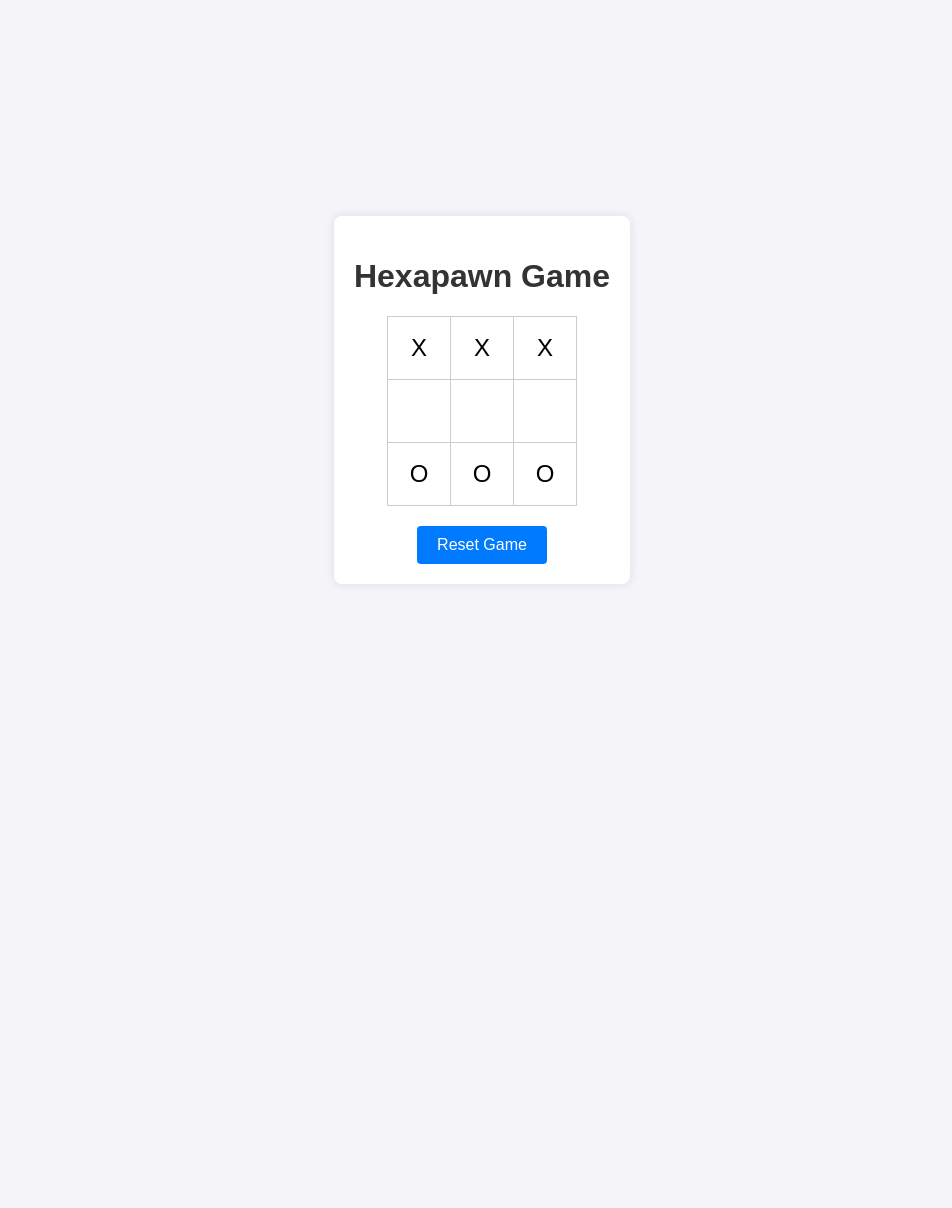
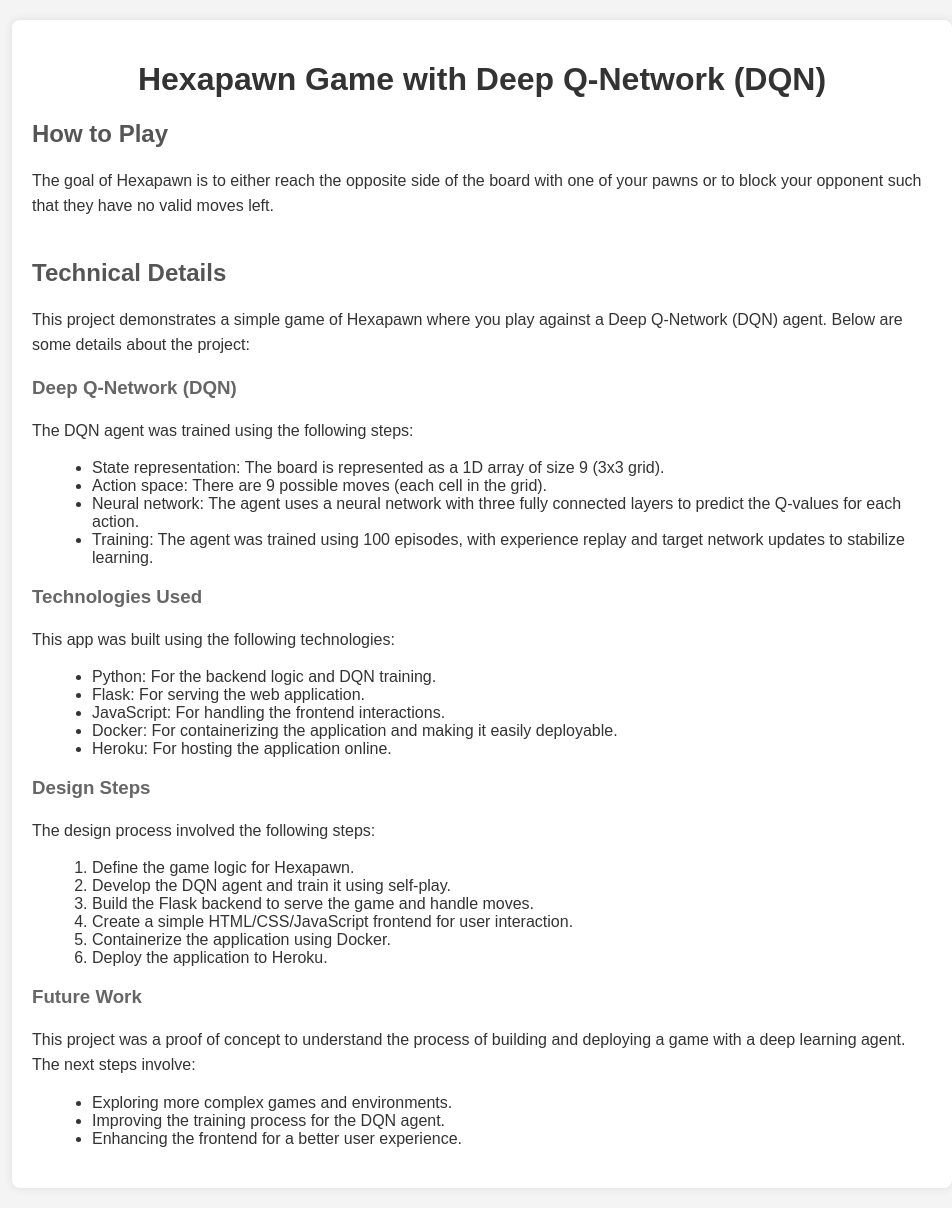
Before and after one commit to benjamin-hutchings/DQN-RLAgent-Hexapawn, a Flask app: page / in a window 1280 px wide. Shown: the whole page, without its empty margins (158-1110 px from the left). Before the commit the page ends 564 px from the top, so only its background shows below. Run offline with Flask 3, Linux system fonts and the light colour scheme.

Commit message:
Update GUI with instructions and technical details

```diff
--- a/static/styles.css
+++ b/static/styles.css
@@ -1,64 +1,68 @@
 body {
     font-family: Arial, sans-serif;
-    background-color: #f4f4f9;
+    background-color: #f4f4f4;
+    margin: 0;
+    padding: 20px;
+}
+
+.container {
+    max-width: 900px;
+    margin: 0 auto;
+    background-color: #fff;
+    padding: 20px;
+    border-radius: 8px;
+    box-shadow: 0 0 10px rgba(0,0,0,0.1);
+}
+
+h1 {
+    text-align: center;
+    color: #333;
+}
+
+h2 {
+    color: #555;
+}
+
+h3 {
+    color: #666;
+}
+
+p {
+    line-height: 1.6;
+    color: #333;
+}
+
+ul, ol {
+    margin-left: 20px;
+    color: #333;
+}
+
+#board {
+    display: grid;
+    grid-template-columns: repeat(3, 100px);
+    gap: 5px;
+    justify-content: center;
+    margin: 20px 0;
+}
+
+#board div {
+    width: 100px;
+    height: 100px;
     display: flex;
     justify-content: center;
     align-items: center;
-    height: 100vh;
-    margin: 0;
+    font-size: 24px;
+    border: 2px solid #555;
+    background-color: #fafafa;
+    cursor: pointer;
 }
 
-.container {
+#message {
     text-align: center;
-    background-color: #ffffff;
-    padding: 20px;
-    box-shadow: 0 0 10px rgba(0, 0, 0, 0.1);
-    border-radius: 8px;
+    font-size: 18px;
+    color: #d9534f;
 }
 
-h1 {
-    color: #333;
+.game-section, .info-section {
+    margin-bottom: 20px;
 }
-
-#game {
-    margin: 20px 0;
-}
-
-#board {
-    border-collapse: collapse;
-    margin: 0 auto;
-}
-
-#board td {
-    width: 60px;
-    height: 60px;
-    border: 1px solid #ccc;
-    text-align: center;
-    vertical-align: middle;
-    font-size: 24px;
-    cursor: pointer;
-    transition: background-color 0.3s ease;
-}
-
-#board td.selected {
-    background-color: #d3d3d3;
-}
-
-#board td.valid-move {
-    background-color: #a3d3a3;
-}
-
-#reset-button {
-    background-color: #007bff;
-    color: #fff;
-    border: none;
-    padding: 10px 20px;
-    font-size: 16px;
-    cursor: pointer;
-    border-radius: 4px;
-    transition: background-color 0.3s ease;
-}
-
-#reset-button:hover {
-    background-color: #0056b3;
-}
--- a/templates/index.html
+++ b/templates/index.html
@@ -3,16 +3,56 @@
 <head>
     <meta charset="UTF-8">
     <meta name="viewport" content="width=device-width, initial-scale=1.0">
-    <title>Hexapawn Game</title>
+    <title>Hexapawn with DQN</title>
     <link rel="stylesheet" href="/static/styles.css">
 </head>
 <body>
     <div class="container">
-        <h1>Hexapawn Game</h1>
-        <div id="game">
-            <table id="board"></table>
+        <h1>Hexapawn Game with Deep Q-Network (DQN)</h1>
+        <div class="game-section">
+            <h2>How to Play</h2>
+            <p>The goal of Hexapawn is to either reach the opposite side of the board with one of your pawns or to block your opponent such that they have no valid moves left.</p>
+            <div id="board"></div>
+            <p id="message"></p>
         </div>
-        <button id="reset-button">Reset Game</button>
+        <div class="info-section">
+            <h2>Technical Details</h2>
+            <p>This project demonstrates a simple game of Hexapawn where you play against a Deep Q-Network (DQN) agent. Below are some details about the project:</p>
+            <h3>Deep Q-Network (DQN)</h3>
+            <p>The DQN agent was trained using the following steps:</p>
+            <ul>
+                <li>State representation: The board is represented as a 1D array of size 9 (3x3 grid).</li>
+                <li>Action space: There are 9 possible moves (each cell in the grid).</li>
+                <li>Neural network: The agent uses a neural network with three fully connected layers to predict the Q-values for each action.</li>
+                <li>Training: The agent was trained using 100 episodes, with experience replay and target network updates to stabilize learning.</li>
+            </ul>
+            <h3>Technologies Used</h3>
+            <p>This app was built using the following technologies:</p>
+            <ul>
+                <li>Python: For the backend logic and DQN training.</li>
+                <li>Flask: For serving the web application.</li>
+                <li>JavaScript: For handling the frontend interactions.</li>
+                <li>Docker: For containerizing the application and making it easily deployable.</li>
+                <li>Heroku: For hosting the application online.</li>
+            </ul>
+            <h3>Design Steps</h3>
+            <p>The design process involved the following steps:</p>
+            <ol>
+                <li>Define the game logic for Hexapawn.</li>
+                <li>Develop the DQN agent and train it using self-play.</li>
+                <li>Build the Flask backend to serve the game and handle moves.</li>
+                <li>Create a simple HTML/CSS/JavaScript frontend for user interaction.</li>
+                <li>Containerize the application using Docker.</li>
+                <li>Deploy the application to Heroku.</li>
+            </ol>
+            <h3>Future Work</h3>
+            <p>This project was a proof of concept to understand the process of building and deploying a game with a deep learning agent. The next steps involve:</p>
+            <ul>
+                <li>Exploring more complex games and environments.</li>
+                <li>Improving the training process for the DQN agent.</li>
+                <li>Enhancing the frontend for a better user experience.</li>
+            </ul>
+        </div>
     </div>
     <script src="/static/script.js"></script>
 </body>
```
